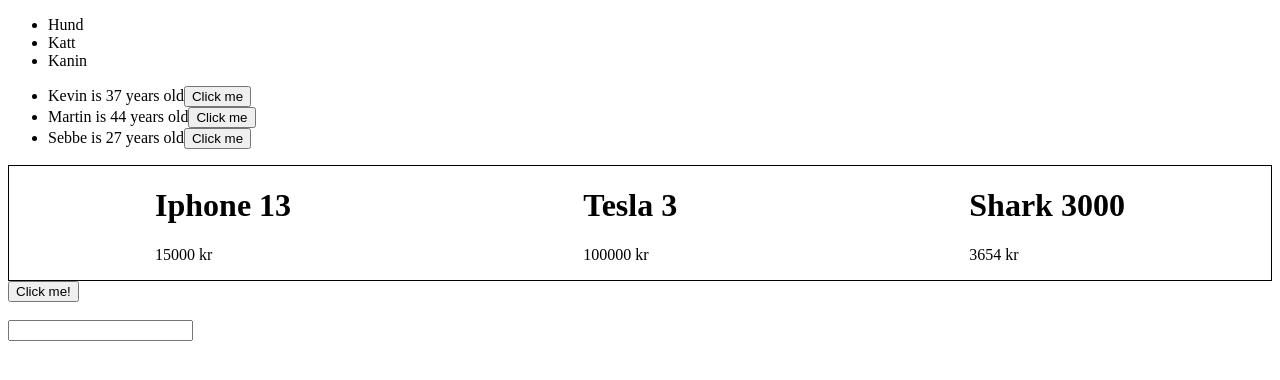
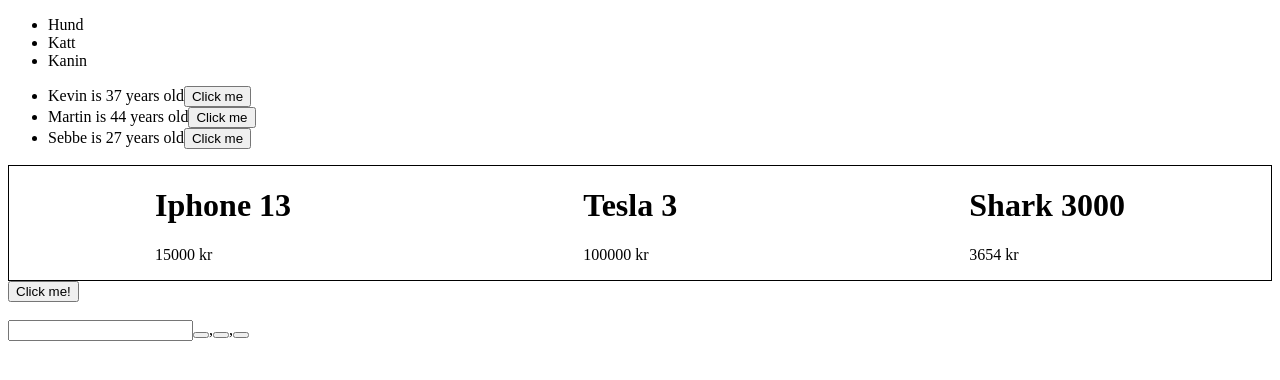
Before and after one commit to Hultberg80/react-19-practise, a React (Vite) app in the folder client/: page / in a window 1280 px wide. Shown: the top 380 px of the page. Built offline with nearby package versions, Linux system fonts and the light colour scheme.

Commit message:
tree buttons

```diff
--- a/client/src/App.jsx
+++ b/client/src/App.jsx
@@ -3,6 +3,7 @@ import Buttons from "./Buttons.jsx"
 import Lists from "./components/Lists.jsx"
 import AlertButton from "./AlertButton.jsx"
 import Inputfield from "./Inputfield.jsx"
+import ThreeButtons from "./ThreeButtons.jsx"
 
 function App(){
 
@@ -15,6 +16,7 @@ function App(){
       <br />
       <br />
       <Inputfield />
+      <ThreeButtons />
     </div>
   )
 }
--- /dev/null
+++ b/client/src/ThreeButtons.jsx
@@ -0,0 +1,20 @@
+
+function ThreeButtons() {
+
+  function handleClick(name) {
+  alert(`Hej, ${name}`)
+}
+
+  return (
+  <>
+    <button onClick={() => handleClick("Kevin")}></button>,
+    <button onClick={() => handleClick("Martin")}></button>,
+    <button onClick={() => handleClick("Sebbe")}></button>
+
+</>
+  )
+}
+
+
+
+export default ThreeButtons
```
